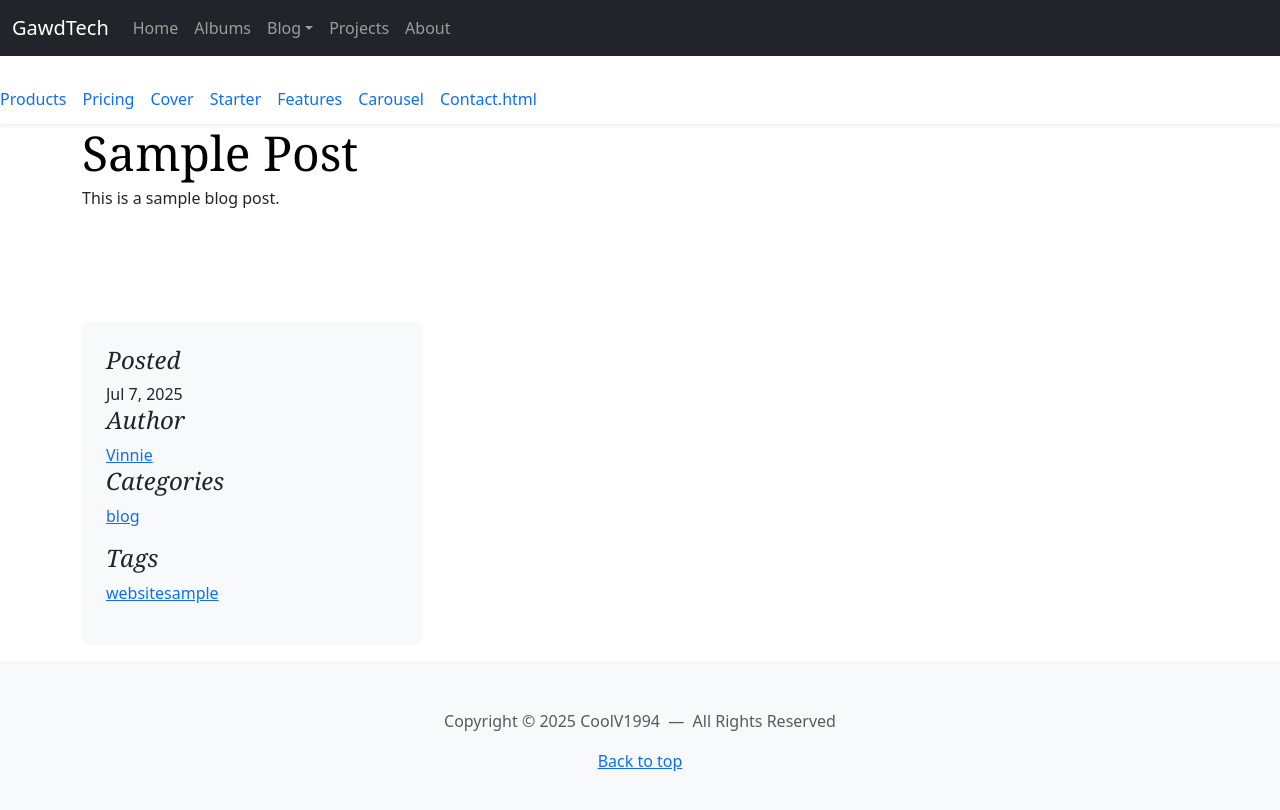
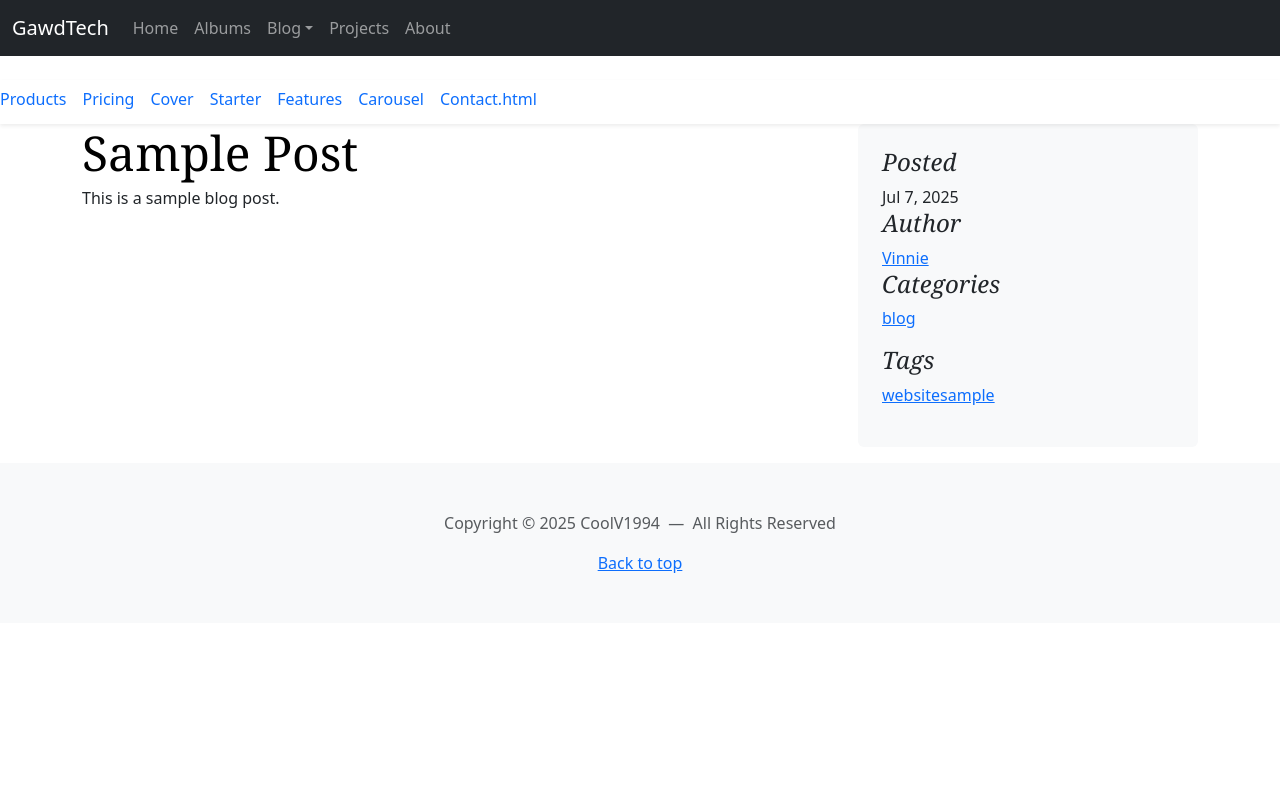
Before and after one commit to CoolV1994/Template-Bootstrap-5, a Jekyll site: the page built from _posts/2025-07-07-Sample.md, in a window 1280 px wide. Shown: the top 810 px of the page. Built offline with Jekyll 4.4.1, drawn with Linux system fonts in a browser that asks for light colours.

Commit message:
Update post.html

```diff
--- a/_layouts/post.html
+++ b/_layouts/post.html
@@ -4,19 +4,19 @@ css:
   - '/assets/css/blog.css'
 ---
 
-	<div id="post" class="row g-5">
+	<div id="blog" class="row g-5">
 
-		<div id="post-content" class="col-md-12">
+		<div id="blog-posts" class="col-md-8">
 			<article id="{{ page.id | replace: '/', '-' }}" class="blog-post">
 				<h2 class="display-5 link-body-emphasis mb-1">{{ page.title }}</h2>
 
 {{ content }}
 
 			</article>
-		</div><!-- /#post-content -->
+		</div><!-- /#blog-posts -->
 
 
-		<div id="sidebar" class="col-md-4">
+		<div class="col-md-4">
 			<div class="position-sticky" style="top: 2rem;">
 
 				<div id="post-meta" class="p-4 mb-3 bg-body-tertiary rounded">
@@ -70,7 +70,7 @@ css:
 
 
 			</div>
-		</div><!-- /#sidebar -->
+		</div><!-- /sidebar -->
 
 
-	</div><!-- /#post -->
+	</div><!-- /#blog -->
```
